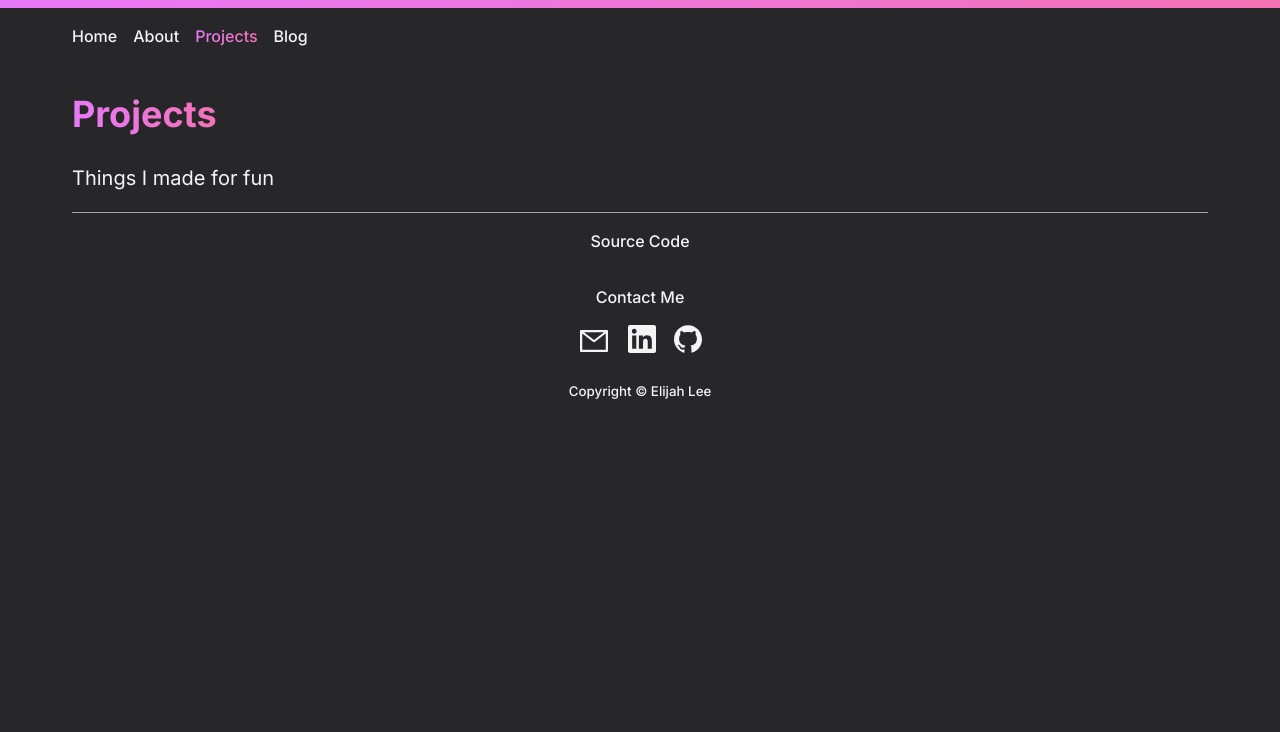
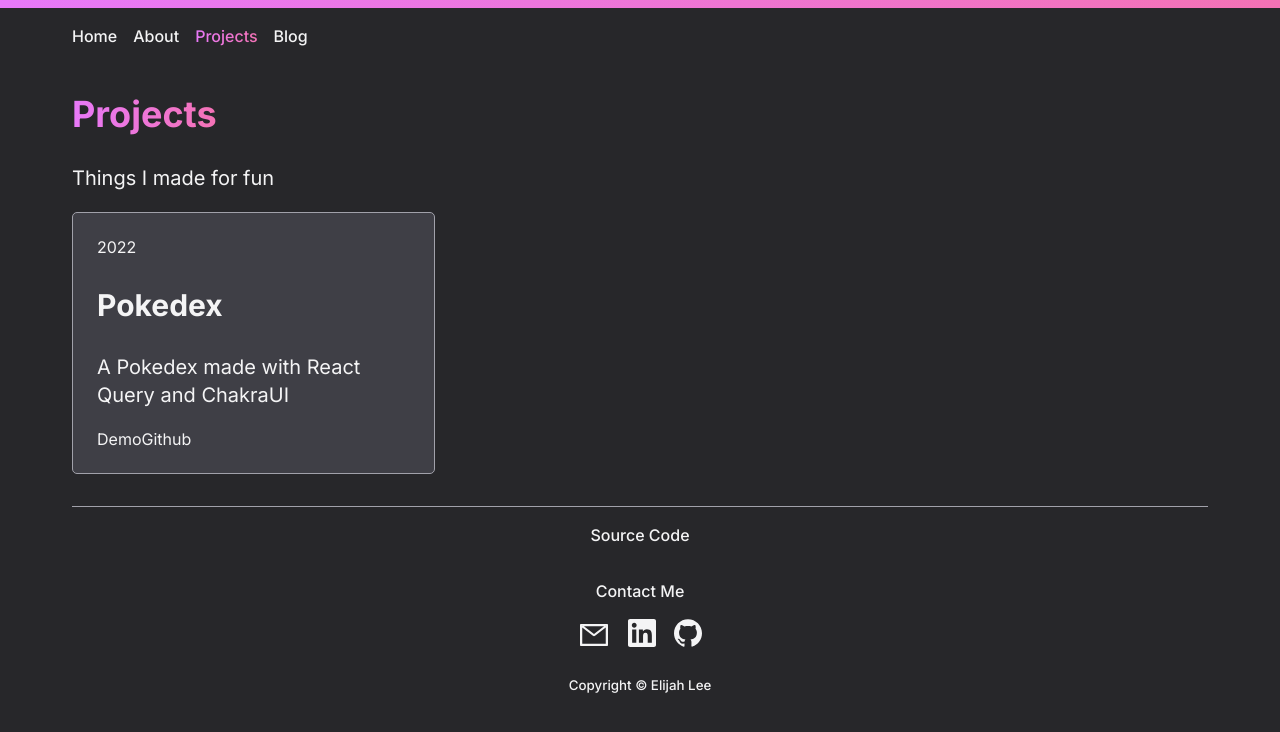
Before and after one commit to devejlee/portfolio, a Next.js app: page /projects in a window 1280 px wide. Shown: the top 732 px of the page. Built offline with nearby package versions, Linux system fonts and the light colour scheme.

Commit message:
feat: add Card component to projects page

```diff
--- /dev/null
+++ b/app/projects/page.module.scss
@@ -0,0 +1,17 @@
+@import "@styles/mixins";
+
+.wrapper {
+  padding-bottom: var(--spacing-xl);
+}
+
+.cardsWrapper {
+  display: grid;
+  grid-template-columns: 1fr;
+  grid-gap: var(--spacing-lg);
+  @include md {
+    grid-template-columns: repeat(2, 1fr);
+  }
+  @include xl {
+    grid-template-columns: repeat(3, 1fr);
+  }
+}
--- a/app/projects/page.tsx
+++ b/app/projects/page.tsx
@@ -1,4 +1,7 @@
 "use client"
+import styles from "@app/projects/page.module.scss"
+import { Card } from "@components/Card/Card";
+import { projects } from "@data/index";
 import { useFadeIn } from "@hooks/useFadeIn"
 
 const ProjectsPage = () => {
@@ -7,9 +10,16 @@ const ProjectsPage = () => {
 
   return (
     <>
-      <section>
+      <section className={styles.wrapper}>
         <h2 {...fadeInTitle} className="will-fade"><span className="text-gradient">Projects</span></h2>
         <p {...fadeInIntro} className="will-fade">Things I made for fun</p>
+        <div className={styles.cardsWrapper}>
+          {projects.map((project) => {
+            return (
+              <Card key={project.title} year={project.year} title={project.title} body={project.body} demoUrl={project.demoUrl} githubUrl={project.githubUrl} />
+            )
+          })}
+        </div>
       </section>
     </>
   )
--- /dev/null
+++ b/components/Card/Card.module.scss
@@ -0,0 +1,8 @@
+@import "@styles/mixins";
+
+.card {
+  padding: var(--spacing-lg);
+  background-color: var(--bg-zinc-700);
+  border: 1px solid var(--bg-zinc-400);
+  border-radius: 5px;
+}
--- /dev/null
+++ b/components/Card/Card.tsx
@@ -0,0 +1,27 @@
+import styles from "@components/Card/Card.module.scss"
+
+interface CardProps {
+  year: string
+  title: string
+  body: string
+  demoUrl: string
+  githubUrl: string
+}
+
+const Card = ({ year, title, body, demoUrl, githubUrl }: CardProps) => {
+  return (
+    <div className={styles.card}>
+      <div>
+        <time>{year}</time>
+        <h3>{title}</h3>
+        <p>{body}</p>
+      </div>
+      <div>
+        <a href={demoUrl} target="_blank" rel="noopener noreferrer">Demo</a>
+        <a href={githubUrl} target="_blank" rel="noopener noreferrer">Github</a>
+      </div>
+    </div>
+  );
+}
+
+export { Card }
--- /dev/null
+++ b/data/index.ts
@@ -0,0 +1,9 @@
+export const projects = [
+  {
+    year: '2022',
+    title: 'Pokedex',
+    body: 'A Pokedex made with React Query and ChakraUI',
+    demoUrl: 'https://pokedex-one-murex.vercel.app/',
+    githubUrl: 'https://github.com/devejlee/pokedex'
+  },
+]
--- a/styles/globals.scss
+++ b/styles/globals.scss
@@ -11,6 +11,7 @@
   --spacing-3xl: 3rem;
   --bg-zinc-100: rgb(244 244 245);
   --bg-zinc-400: rgb(161 161 170);
+  --bg-zinc-700: rgb(63 63 70);
   --bg-zinc-800: rgb(39 39 42);
   --bg-zinc-900: rgb(24 24 27);
   --fuchsia-400: #e879f9;
--- a/tsconfig.json
+++ b/tsconfig.json
@@ -22,6 +22,7 @@
     "paths": {
       "@api/*": ["api/*"],
       "@app/*": ["app/*"],
+      "@data/*": ["data/*"],
       "@hooks/*": ["hooks/*"],
       "@typedef/*": ["typedef/*"],
       "@components/*": ["components/*"],
```
